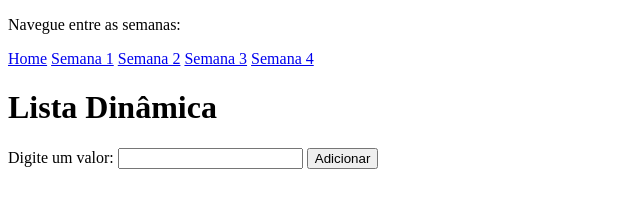
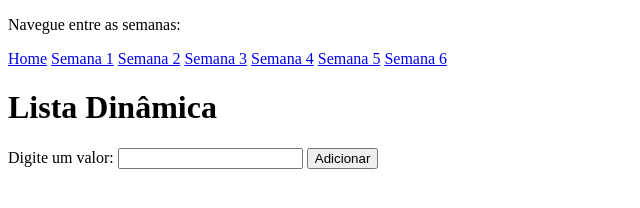
Before and after one commit to ThiagoApl/Lab-Eng-Fatec, a plain HTML site: page semana2/exercicio.html in a window 1280 px wide. Shown: the whole page, without its empty margins (0-640 px from the left). Drawn offline with Linux system fonts and the light colour scheme.

Commit message:
Update exercicio.html

```diff
--- a/semana2/exercicio.html
+++ b/semana2/exercicio.html
@@ -13,6 +13,8 @@
     <a href="../semana2/exercicio.html">Semana 2</a>
     <a href="../semana3/home.html">Semana 3</a>
     <a href="../semana4/exercicio.html">Semana 4</a>
+    <a href="../semana5/exercicio.html">Semana 5</a>
+    <a href="../semana6/exercicio.html">Semana 6</a>
 </nav>
 <h1>Lista Dinâmica</h1>
 <form id="myForm">
```
